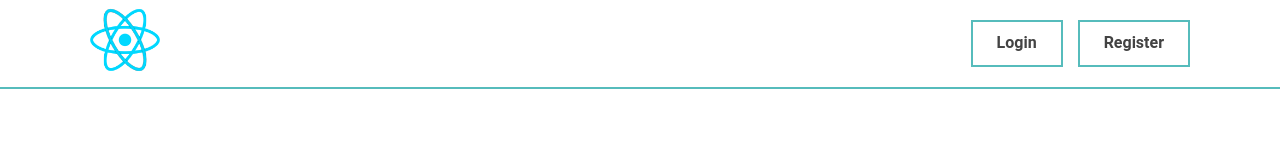
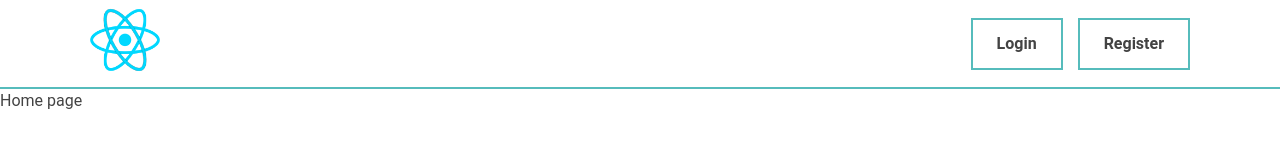
Before and after one commit to shock-dev/twitter-clone-backend, a React (Create React App) app in the folder client/: page / in a window 1280 px wide. Shown: the top 163 px of the page. Built offline with nearby package versions, Linux system fonts and the light colour scheme.

Commit message:
started structure of pages

```diff
--- a/client/src/App.js
+++ b/client/src/App.js
@@ -1,11 +1,34 @@
 import React from 'react';
 import Header from './components/Header';
+import {
+    BrowserRouter as Router,
+    Switch,
+    Route
+} from 'react-router-dom';
+import Home from './pages/Home';
+import Login from './pages/Login';
+import Register from './pages/Register';
+import NoMatch from './pages/NoMatch';
 
 const App = () => {
     return (
-        <div>
+        <Router>
           <Header />
-        </div>
+          <Switch>
+              <Route path="/" exact>
+                  <Home />
+              </Route>
+              <Route path="/login" exact>
+                  <Login />
+              </Route>
+              <Route path="/register" exact>
+                  <Register />
+              </Route>
+              <Route path="*">
+                  <NoMatch />
+              </Route>
+          </Switch>
+        </Router>
     );
 };
 
--- a/client/src/components/Header/index.js
+++ b/client/src/components/Header/index.js
@@ -1,22 +1,23 @@
 import React from 'react';
 import './index.scss';
 import logo from '../../assets/img/logo.png';
+import { Link } from 'react-router-dom';
 
 const Header = () => {
     return (
         <header className="header">
             <div className="container">
                 <div className="header__inner">
-                    <a className="header__logo" href="/">
+                    <Link className="header__logo" to="/">
                         <img className="header__logo-img" src={logo} alt="Logo" />
-                    </a>
+                    </Link>
                     <div className="header__actions">
-                        <button className="header__action">
+                        <Link className="header__action" to="/login">
                             Login
-                        </button>
-                        <button className="header__action">
+                        </Link>
+                        <Link className="header__action" to="/register">
                             Register
-                        </button>
+                        </Link>
                     </div>
                 </div>
             </div>
--- /dev/null
+++ b/client/src/pages/Home.js
@@ -0,0 +1,11 @@
+import React from 'react';
+
+const Home = () => {
+    return (
+        <div>
+            Home page
+        </div>
+    );
+};
+
+export default Home;
--- /dev/null
+++ b/client/src/pages/Login.js
@@ -0,0 +1,11 @@
+import React from 'react';
+
+const Login = () => {
+    return (
+        <div>
+            Login page
+        </div>
+    );
+};
+
+export default Login;
--- /dev/null
+++ b/client/src/pages/NoMatch.js
@@ -0,0 +1,11 @@
+import React from 'react';
+
+const NoMatch = () => {
+    return (
+        <div>
+            404 error
+        </div>
+    );
+};
+
+export default NoMatch;
--- /dev/null
+++ b/client/src/pages/Register.js
@@ -0,0 +1,11 @@
+import React from 'react';
+
+const Register = () => {
+    return (
+        <div>
+            register page
+        </div>
+    );
+};
+
+export default Register;
```
